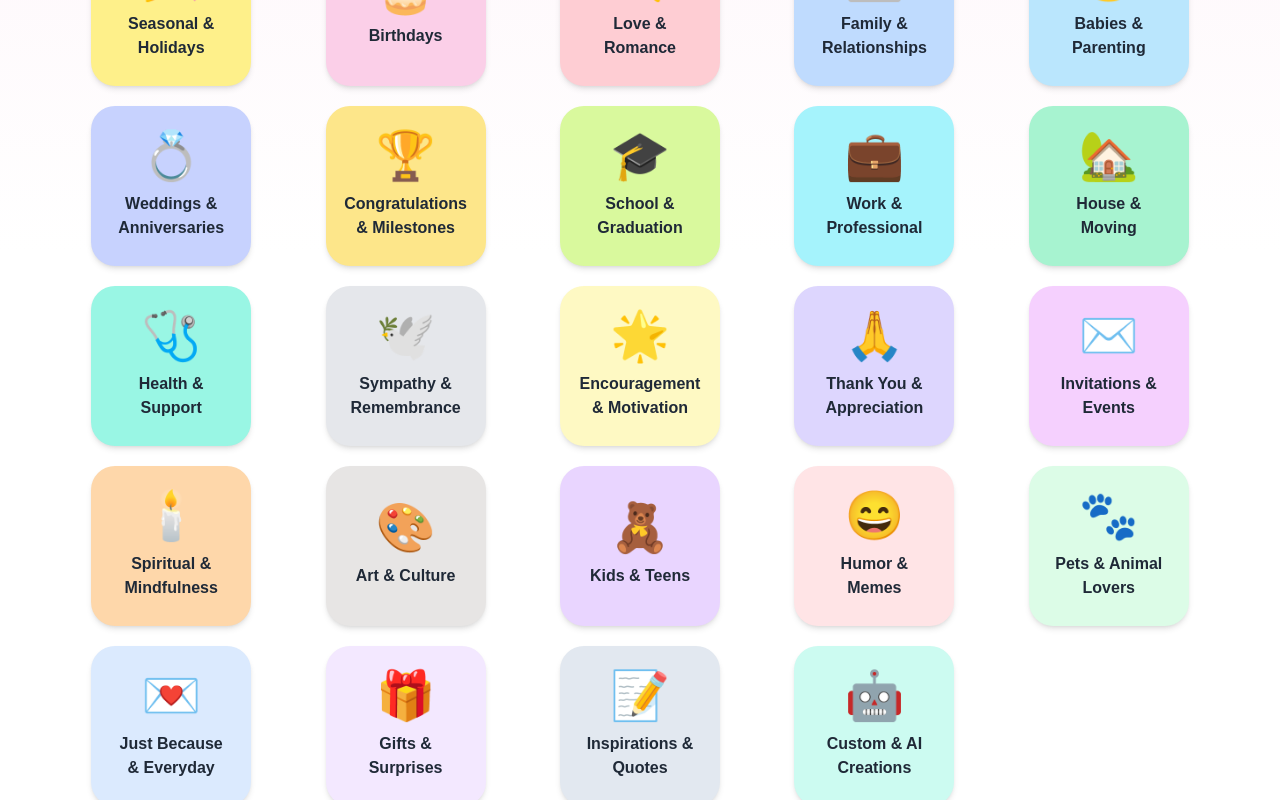
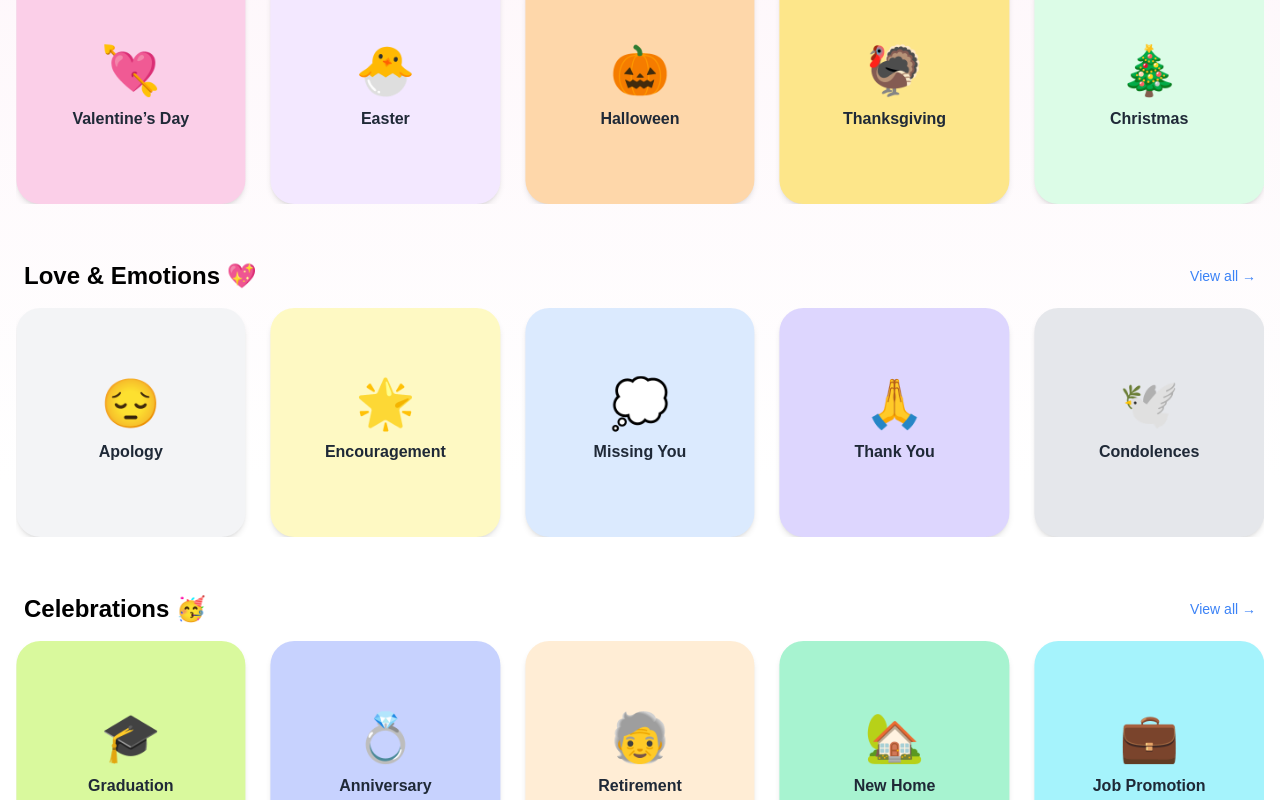
Before and after one commit to everwishhq-commits/EverWish, a Next.js app: page /categories in a window 1280 px wide. Shown: the part 380-1180 px from the top of the page. Built offline with nearby package versions, Linux system fonts and the light colour scheme.

Commit message:
Update page.js

```diff
--- a/app/categories/page.js
+++ b/app/categories/page.js
@@ -1,56 +1,85 @@
 "use client";
 import { useState } from "react";
+import { Swiper, SwiperSlide } from "swiper/react";
+import { Autoplay } from "swiper/modules";
 import { motion, AnimatePresence } from "framer-motion";
 import Link from "next/link";
 import Header from "../components/header";
 import Footer from "../components/footer";
+import "swiper/css";
 
-const mainCategories = [
-  { name: "Seasonal & Holidays", emoji: "🎉", color: "bg-yellow-200", slug: "seasonal-holidays" },
-  { name: "Birthdays", emoji: "🎂", color: "bg-pink-200", slug: "birthdays" },
+// 🪄 Datos organizados en secciones tipo Netflix
+const categorySections = [
+  {
+    title: "Seasonal 🎉",
+    items: [
+      { name: "New Year", emoji: "🎆", color: "bg-blue-100", slug: "new-year" },
+      { name: "Valentine’s Day", emoji: "💘", color: "bg-pink-200", slug: "valentines" },
+      { name: "Easter", emoji: "🐣", color: "bg-purple-100", slug: "easter" },
+      { name: "Halloween", emoji: "🎃", color: "bg-orange-200", slug: "halloween" },
+      { name: "Thanksgiving", emoji: "🦃", color: "bg-amber-200", slug: "thanksgiving" },
+      { name: "Christmas", emoji: "🎄", color: "bg-green-100", slug: "christmas" },
+    ],
+  },
+  {
+    title: "Love & Emotions 💖",
+    items: [
       { name: "Love & Romance", emoji: "💘", color: "bg-rose-200", slug: "love-romance" },
-  { name: "Family & Relationships", emoji: "👨‍👩‍👧‍👦", color: "bg-blue-200", slug: "family-relationships" },
-  { name: "Babies & Parenting", emoji: "👶", color: "bg-sky-200", slug: "babies-parenting" },
-  { name: "Weddings & Anniversaries", emoji: "💍", color: "bg-indigo-200", slug: "weddings-anniversaries" },
-  { name: "Congratulations & Milestones", emoji: "🏆", color: "bg-amber-200", slug: "congrats-milestones" },
-  { name: "School & Graduation", emoji: "🎓", color: "bg-lime-200", slug: "school-graduation" },
-  { name: "Work & Professional", emoji: "💼", color: "bg-cyan-200", slug: "work-professional" },
-  { name: "House & Moving", emoji: "🏡", color: "bg-emerald-200", slug: "house-moving" },
-  { name: "Health & Support", emoji: "🩺", color: "bg-teal-200", slug: "health-support" },
-  { name: "Sympathy & Remembrance", emoji: "🕊️", color: "bg-gray-200", slug: "sympathy-remembrance" },
-  { name: "Encouragement & Motivation", emoji: "🌟", color: "bg-yellow-100", slug: "encouragement-motivation" },
-  { name: "Thank You & Appreciation", emoji: "🙏", color: "bg-violet-200", slug: "thank-you-appreciation" },
-  { name: "Invitations & Events", emoji: "✉️", color: "bg-fuchsia-200", slug: "invitations-events" },
-  { name: "Spiritual & Mindfulness", emoji: "🕯️", color: "bg-orange-200", slug: "spiritual-mindfulness" },
-  { name: "Art & Culture", emoji: "🎨", color: "bg-stone-200", slug: "art-culture" },
-  { name: "Kids & Teens", emoji: "🧸", color: "bg-purple-200", slug: "kids-teens" },
-  { name: "Humor & Memes", emoji: "😄", color: "bg-rose-100", slug: "humor-memes" },
-  { name: "Pets & Animal Lovers", emoji: "🐾", color: "bg-green-100", slug: "pets" },
-  { name: "Just Because & Everyday", emoji: "💌", color: "bg-blue-100", slug: "just-because" },
-  { name: "Gifts & Surprises", emoji: "🎁", color: "bg-purple-100", slug: "gifts-surprises" },
-  { name: "Inspirations & Quotes", emoji: "📝", color: "bg-slate-200", slug: "inspirations-quotes" },
-  { name: "Custom & AI Creations", emoji: "🤖", color: "bg-teal-100", slug: "custom-ai" },
+      { name: "Apology", emoji: "😔", color: "bg-gray-100", slug: "apology" },
+      { name: "Encouragement", emoji: "🌟", color: "bg-yellow-100", slug: "encouragement" },
+      { name: "Missing You", emoji: "💭", color: "bg-blue-100", slug: "missing-you" },
+      { name: "Thank You", emoji: "🙏", color: "bg-violet-200", slug: "thank-you" },
+      { name: "Condolences", emoji: "🕊️", color: "bg-gray-200", slug: "condolences" },
+    ],
+  },
+  {
+    title: "Celebrations 🥳",
+    items: [
+      { name: "Baby Shower", emoji: "👶", color: "bg-sky-200", slug: "baby-shower" },
+      { name: "Graduation", emoji: "🎓", color: "bg-lime-200", slug: "graduation" },
+      { name: "Anniversary", emoji: "💍", color: "bg-indigo-200", slug: "anniversary" },
+      { name: "Retirement", emoji: "🧓", color: "bg-orange-100", slug: "retirement" },
+      { name: "New Home", emoji: "🏡", color: "bg-emerald-200", slug: "new-home" },
+      { name: "Job Promotion", emoji: "💼", color: "bg-cyan-200", slug: "promotion" },
+    ],
+  },
+  {
+    title: "Everyday Moments 🌞",
+    items: [
+      { name: "Good Morning", emoji: "🌅", color: "bg-yellow-100", slug: "good-morning" },
+      { name: "Good Night", emoji: "🌙", color: "bg-indigo-100", slug: "good-night" },
+      { name: "Just Because", emoji: "💌", color: "bg-pink-100", slug: "just-because" },
+      { name: "Surprise", emoji: "🎁", color: "bg-purple-100", slug: "surprise" },
+      { name: "Good Luck", emoji: "🍀", color: "bg-green-100", slug: "good-luck" },
+      { name: "Motivation", emoji: "🚀", color: "bg-orange-100", slug: "motivation" },
+    ],
+  },
 ];
 
 export default function CategoriesPage() {
   const [query, setQuery] = useState("");
   const [showAI, setShowAI] = useState(false);
 
-  const filtered = mainCategories.filter((cat) =>
-    cat.name.toLowerCase().includes(query.toLowerCase())
-  );
+  // 🔍 Filtra por nombre
+  const filteredSections = categorySections
+    .map((section) => ({
+      ...section,
+      items: section.items.filter((item) =>
+        item.name.toLowerCase().includes(query.toLowerCase())
+      ),
+    }))
+    .filter((section) => section.items.length > 0);
 
   return (
     <>
       <Header />
 
       <main className="min-h-screen bg-gradient-to-b from-pink-50 via-white to-white text-center pt-28 px-4 pb-20">
-        {/* Título */}
         <h1 className="text-4xl md:text-5xl font-extrabold text-gray-900 mb-2">
           Explore our Categories
         </h1>
         <p className="text-gray-500 mb-8">
-          Find the perfect card for every moment 💖
+          Find the perfect card for every moment 💝
         </p>
 
         {/* 🔍 Buscador */}
@@ -67,15 +96,38 @@ export default function CategoriesPage() {
           />
         </div>
 
-        {/* 🎨 Cuadrícula de categorías */}
-        <div className="max-w-6xl mx-auto grid grid-cols-2 sm:grid-cols-3 md:grid-cols-4 lg:grid-cols-5 gap-5 justify-items-center">
-          {filtered.length > 0 ? (
-            filtered.map((cat, i) => (
-              <Link href={`/categories/${cat.slug}`} key={i}>
+        {/* 🎞️ Carruseles tipo Netflix */}
+        {filteredSections.length > 0 ? (
+          filteredSections.map((section, index) => (
+            <div key={index} className="mb-14">
+              <div className="flex items-center justify-between mb-4 px-2">
+                <h2 className="text-2xl font-bold text-left">{section.title}</h2>
+                <Link
+                  href="#"
+                  className="text-blue-500 hover:underline text-sm font-medium"
+                >
+                  View all →
+                </Link>
+              </div>
+
+              <Swiper
+                slidesPerView={2.3}
+                spaceBetween={15}
+                autoplay={{ delay: 3000, disableOnInteraction: false }}
+                breakpoints={{
+                  640: { slidesPerView: 3.5, spaceBetween: 20 },
+                  1024: { slidesPerView: 5, spaceBetween: 25 },
+                }}
+                modules={[Autoplay]}
+                className="overflow-visible"
+              >
+                {section.items.map((cat, i) => (
+                  <SwiperSlide key={i}>
+                    <Link href={`/categories/${cat.slug}`}>
                       <motion.div
                         whileHover={{ scale: 1.05 }}
                         transition={{ duration: 0.3 }}
-                  className={`${cat.color} rounded-3xl shadow-md hover:shadow-xl flex flex-col items-center justify-center p-6 w-36 h-36 md:w-40 md:h-40`}
+                        className={`${cat.color} rounded-3xl shadow-md hover:shadow-xl flex flex-col items-center justify-center p-6 aspect-square`}
                       >
                         <span className="text-5xl mb-3">{cat.emoji}</span>
                         <p className="font-semibold text-sm md:text-base text-gray-800">
@@ -83,9 +135,13 @@ export default function CategoriesPage() {
                         </p>
                       </motion.div>
                     </Link>
+                  </SwiperSlide>
+                ))}
+              </Swiper>
+            </div>
           ))
         ) : (
-            <div className="col-span-full text-center mt-16">
+          <div className="text-center mt-20">
             <p className="text-gray-600 mb-4">
               No results found for “{query}”
             </p>
@@ -97,7 +153,6 @@ export default function CategoriesPage() {
             </button>
           </div>
         )}
-        </div>
 
         {/* 💫 Modal Create with AI */}
         <AnimatePresence>
```
Lines whose indentation alone changed are shown as unchanged.
